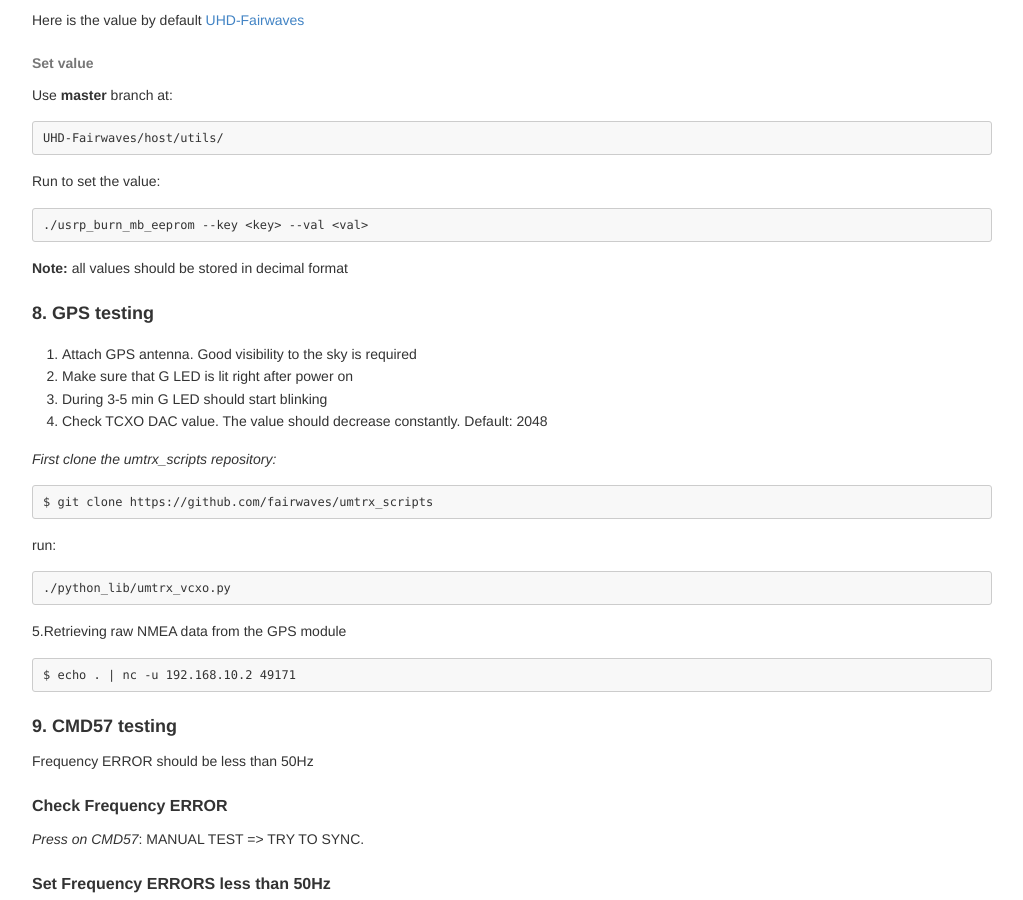
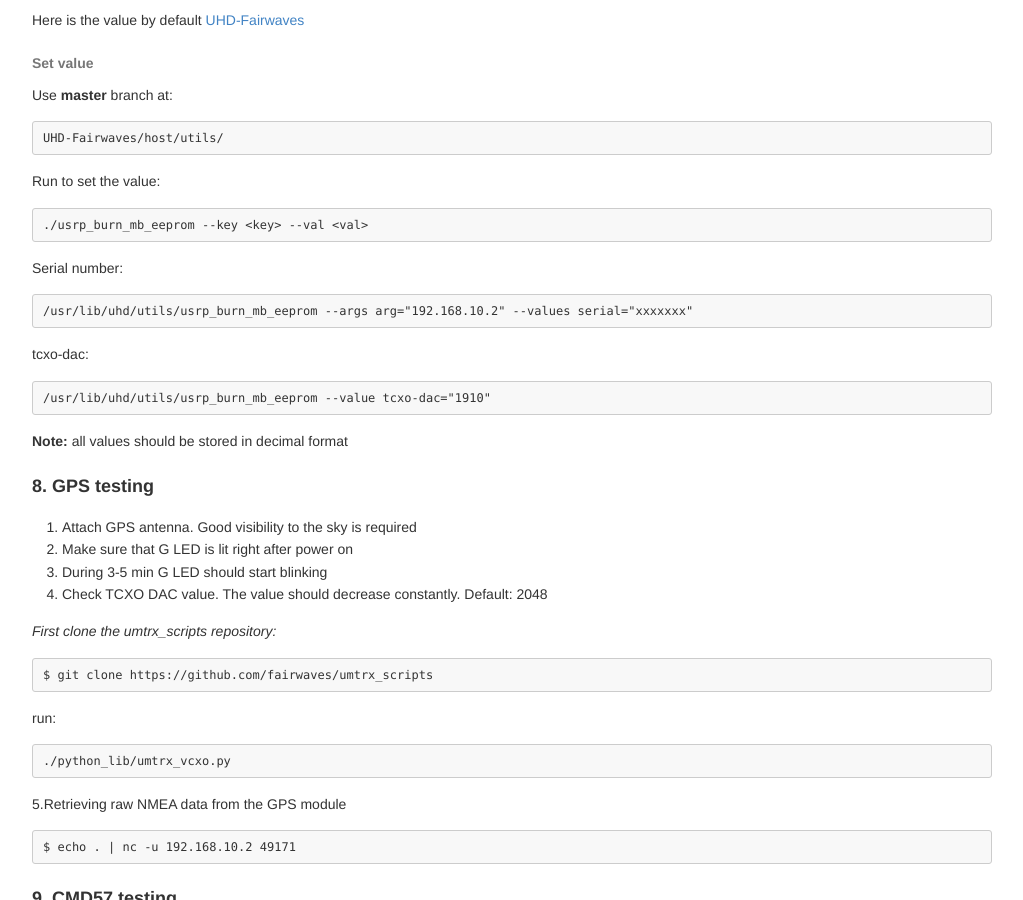
Before and after one commit to fairwaves/um-docs, a Jekyll site: the page markdown/umtrx.html, which Jekyll copies as it is, in a window 1280 px wide and 900 px high, scrolled down 7060 px. Shown: the whole window, without its empty margins (128-1151 px from the left). Built offline with Jekyll 4.4.1, drawn with Linux system fonts in a browser that asks for light colours.

Commit message:
html ver of procedure updated

```diff
--- a/markdown/umtrx.html
+++ b/markdown/umtrx.html
@@ -497,6 +497,14 @@ phys_chan_config TCH/F
 <pre><code>./usrp_burn_mb_eeprom --key &lt;key&gt; --val &lt;val&gt;
 </code></pre>
 
+<p>Serial number:</p>
+<pre><code>/usr/lib/uhd/utils/usrp_burn_mb_eeprom --args arg=&quot;192.168.10.2&quot; --values serial=&quot;xxxxxxx&quot;
+</code></pre>
+
+<p>tcxo-dac:</p>
+<pre><code>/usr/lib/uhd/utils/usrp_burn_mb_eeprom --value tcxo-dac=&quot;1910&quot;
+</code></pre>
+
 <p><strong>Note:</strong> all values should be stored in decimal format</p>
 <h3>8. GPS testing</h3>
 <ol>
```
